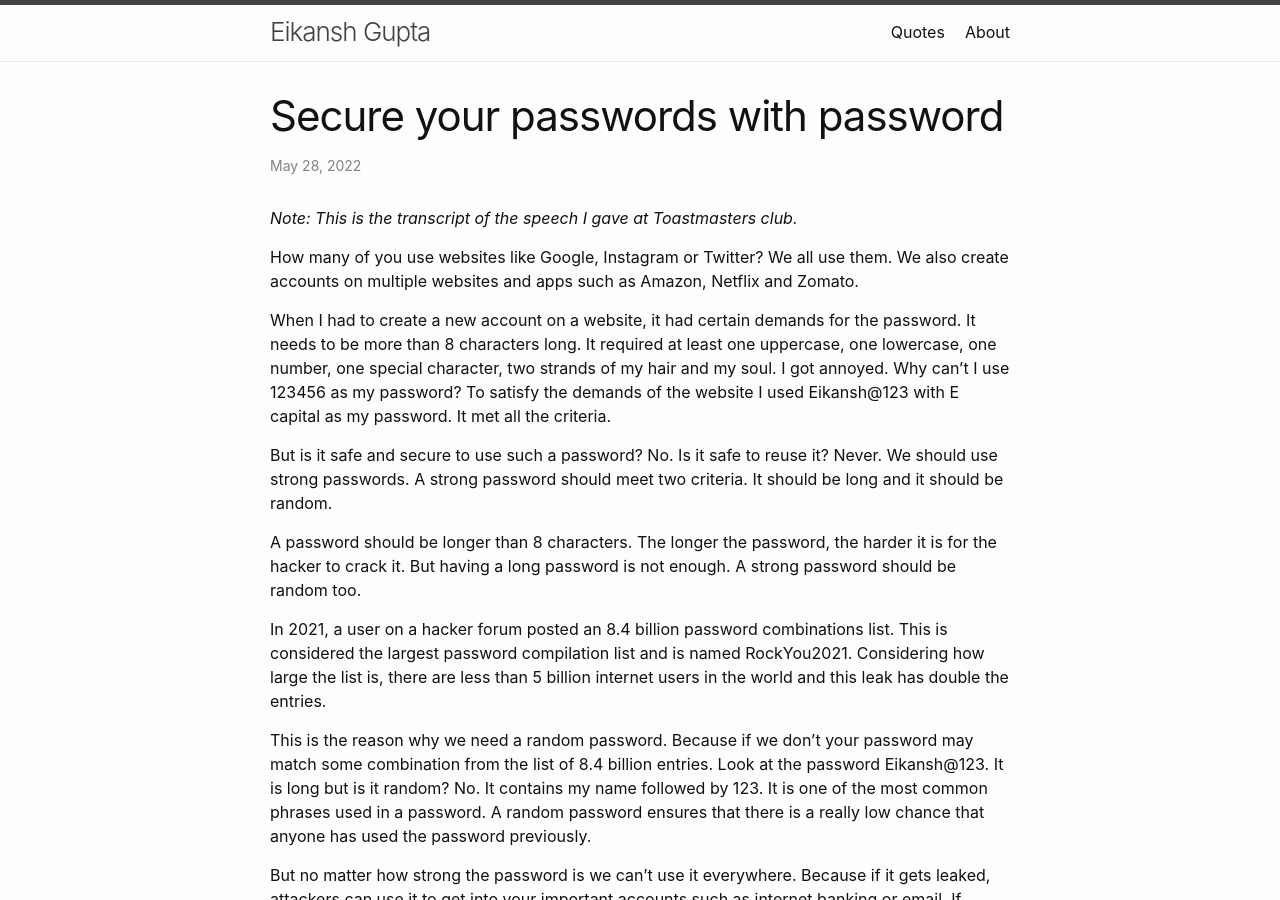
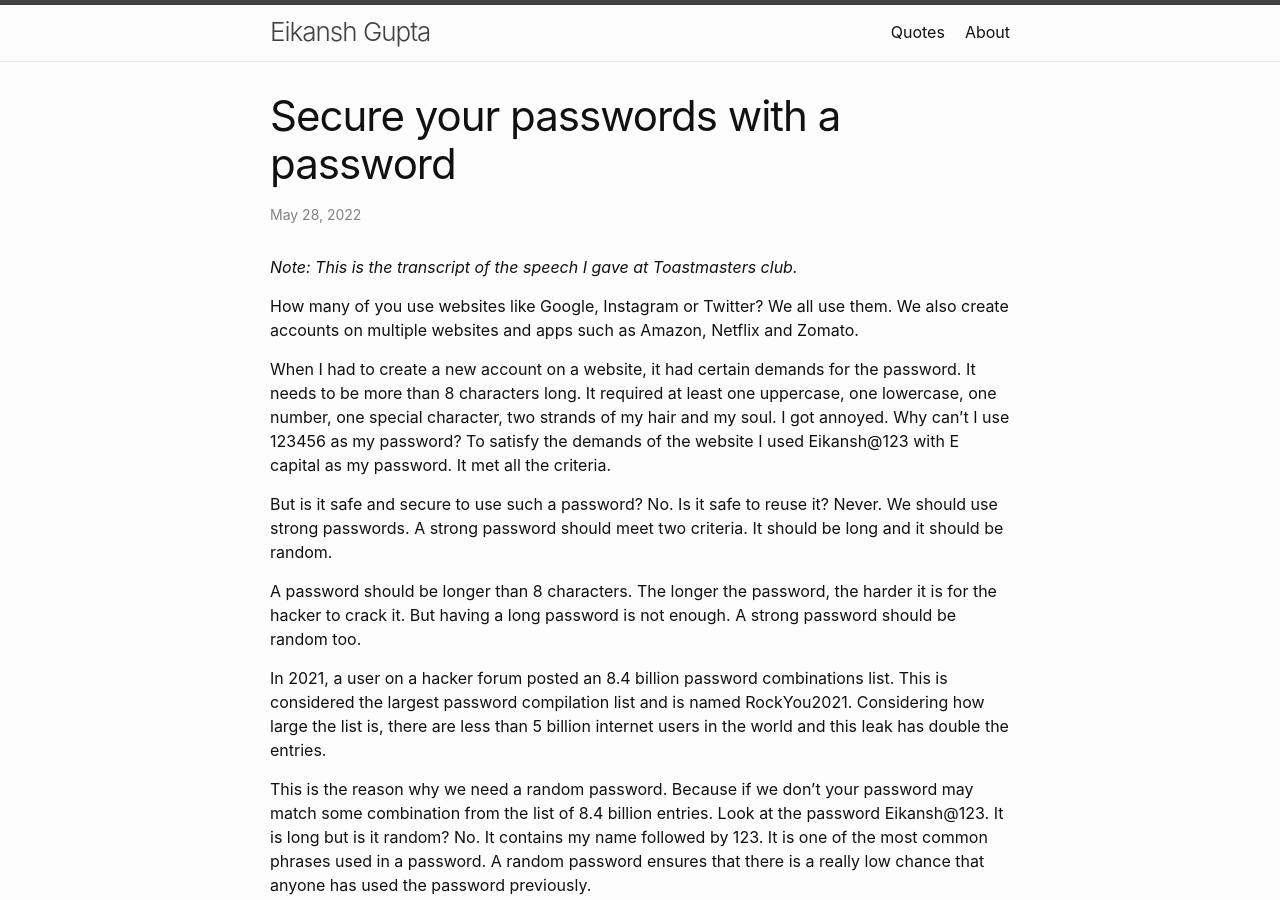
Before and after one commit to Eikansh/eikansh.github.io, a Jekyll site: the page built from _posts/2022-05-28-password.md, in a window 1280 px wide and 900 px high. Built offline with Jekyll 4.4.1, drawn with Linux system fonts in a browser that asks for light colours; comment, search, counter and statistics services are not loaded.

```diff
--- a/_posts/2022-05-28-password.md
+++ b/_posts/2022-05-28-password.md
@@ -1,6 +1,6 @@
 ---
 layout : post
-title : "Secure your passwords with password"
+title : "Secure your passwords with a password"
 ---
 *Note: This is the transcript of the speech I gave at Toastmasters club.*
 
```
